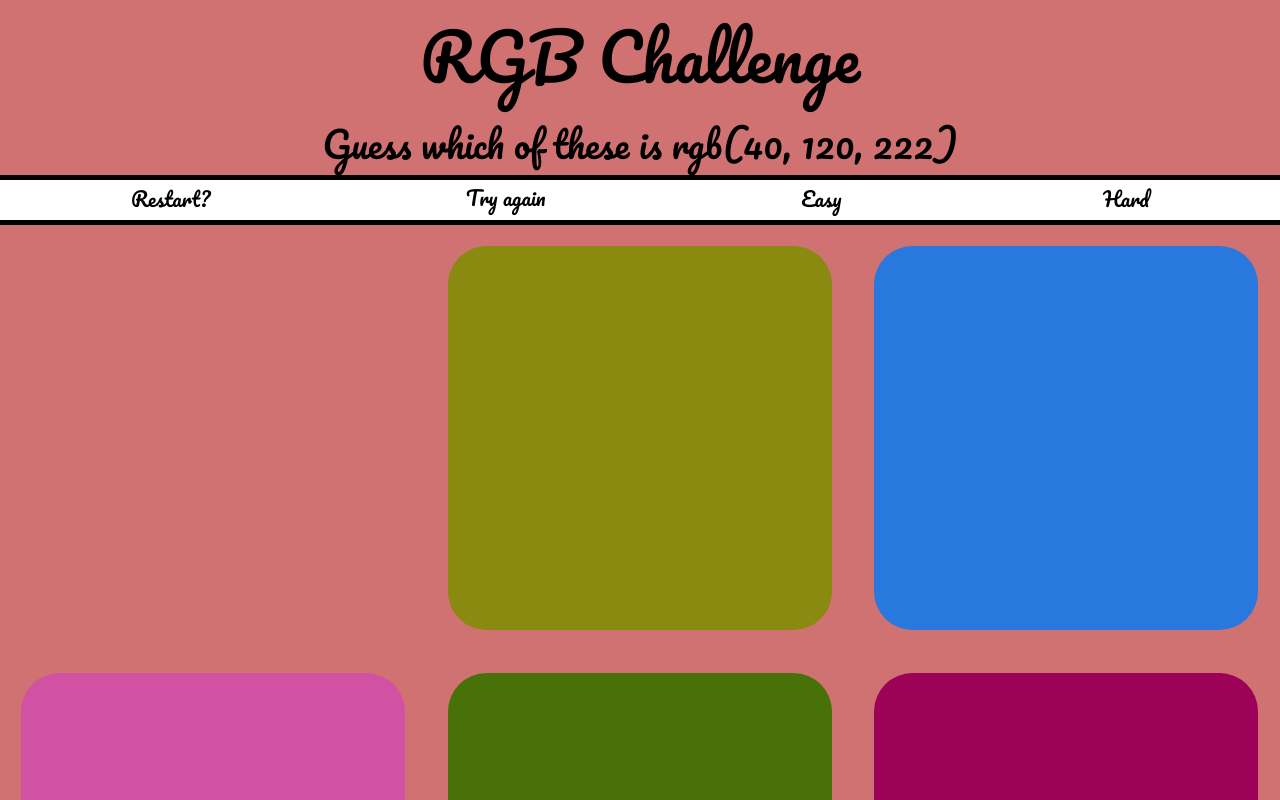
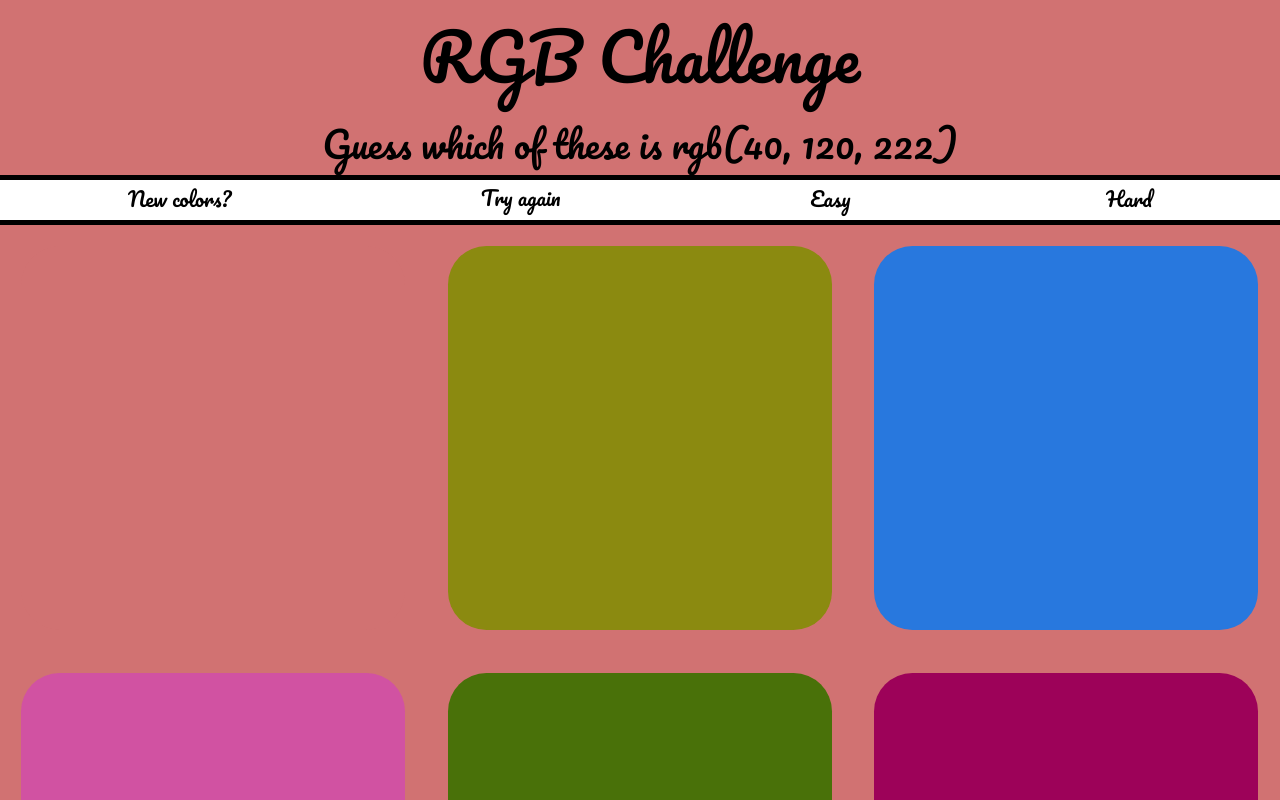
Before and after one commit to gpsnts/basic-stuff, a plain HTML site: page simple_game/index.html in a window 1280 px wide. Both pictures are taken after a click on the element 213 px from the left and 438 px from the top of the page. Shown: the top 800 px of the page. Drawn offline with Linux system fonts and the light colour scheme.

Commit message:
Add restart and new colors option

```diff
--- a/simple_game/index.html
+++ b/simple_game/index.html
@@ -13,7 +13,7 @@
     <div id="page-sub-title"></div>
 
     <div id="navbar">
-        <button class="nav-content" id="restart">Restart?</button>
+        <button class="nav-content" id="restart">New colors?</button>
         <div class="nav-content" id="status"></div>
         <button class="nav-content" id="easy-mode" class="diffucult">Easy</button>
         <button class="nav-content" id="hard-mode" class="diffucult">Hard</button>
--- a/simple_game/main.js
+++ b/simple_game/main.js
@@ -16,6 +16,8 @@ function init() {
     document.getElementById("status").innerHTML = "";
     document.getElementById("page-title").style.backgroundColor = "#d17272"
     document.getElementById("page-sub-title").style.backgroundColor = "#d17272";
+    document.getElementById("restart").textContent = "";
+    document.getElementById("restart").textContent = "New colors?";
 
     createSquares();
     addresColors();
@@ -33,6 +35,8 @@ function verifyIfWon() {
                 document.getElementById("page-title").style.backgroundColor = answer;
                 document.getElementById("page-sub-title").style.backgroundColor = answer;
                 square.forEach(e => e.style.backgroundColor = answer);
+                document.getElementById("restart").textContent = "";
+                document.getElementById("restart").textContent = "Restart?";
             } else {
                 document.getElementById("status").innerHTML = "";
                 document.getElementById("status").innerHTML = "Try again";
```
